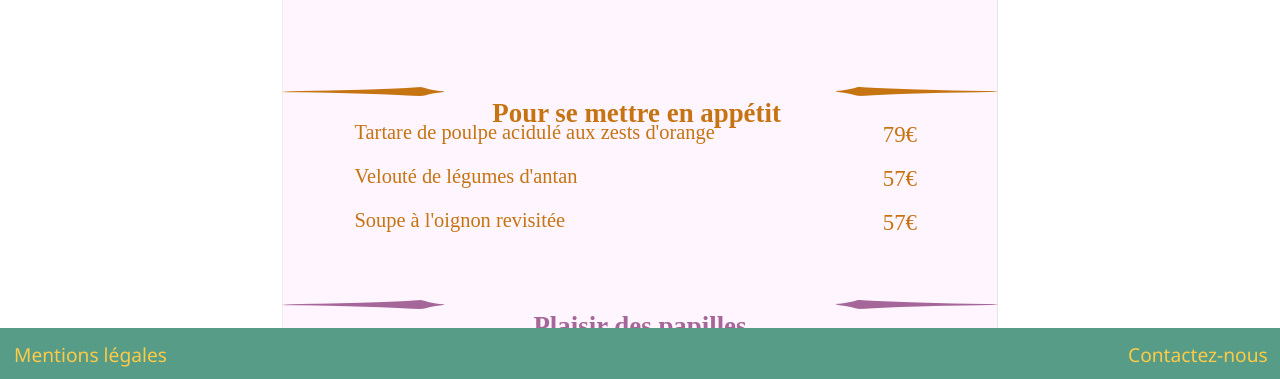
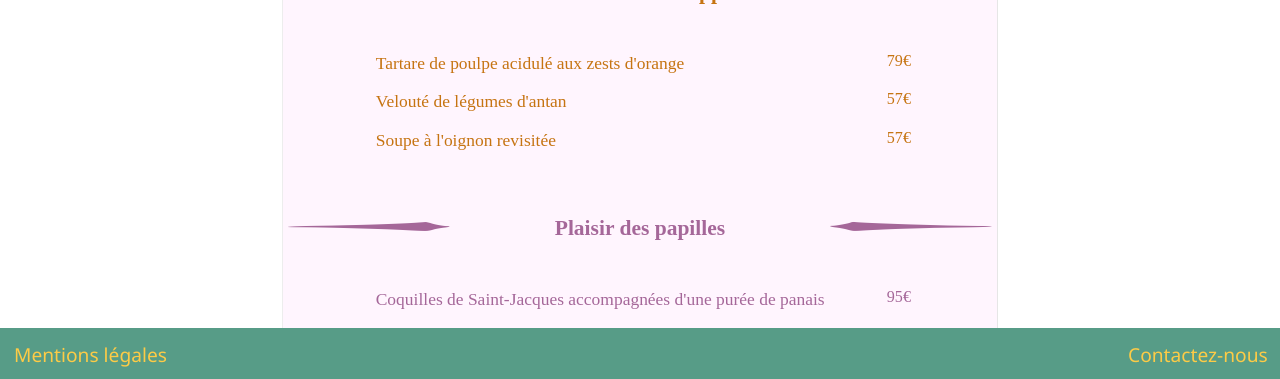
Before and after one commit to GT2020-go/Openclassrooms-_P3, a plain HTML site: page menu2.html in a window 1280 px wide. Shown: the part 421-800 px from the top of the page. Drawn offline with Linux system fonts and the light colour scheme; files whose address does not match are found by name; a web font is replaced by a local one.

Commit message:
Style menu2

```diff
--- a/sass/pages/_menu1.scss
+++ b/sass/pages/_menu1.scss
@@ -39,8 +39,8 @@
         display: flex;
         justify-content: space-between;
         margin: -0.5em 0 0 0;
-        h3 {
-            padding-top: 8%; //puttitle between the bars
+        .underline {
+            padding-top: 8%; //put title between the bars
         }
     }
     .dish {
--- a/sass/pages/_menu2.scss
+++ b/sass/pages/_menu2.scss
@@ -1,22 +1,37 @@
 .details--menu2 {
     @include stylemenu2;
-    .details {
-        justify-content: center;
-    }
+    justify-content: flex-start;
+    padding: 0em 0.2em 0em 0.2em;
     .title {
         &--top {
             width: 100%;
-            font-size: 1.5em;
+            font-size: 1.25em;
             display: flex;
             flex-direction: column;
             justify-content: center;
             align-content: center;
-            margin: 3em 0 2em 0;
+            margin: 3em 0 2.2em 0;
         }
     }
     .starters,
-    .maincourses {
-        margin: 0 0 1.2em 0;
+    .maincourses,
+    .desserts {
+        .content {
+            p {
+                padding: .5em 5em;
+            }
+            margin: 1.2em 0 1.5em 0;
+            .dish {
+                &__name {
+                    padding-right: 0;
+                }
+                &__price {
+                    padding-left: 0;
+                    font-size: .6em;
+                    vertical-align: bottom;
+                }
+            }
+        }
     }
     .starters__title,
     .maincourses__title,
@@ -25,6 +40,16 @@
         display: flex;
         justify-content: space-between;
         margin: -2em 0 -2.2em 0;
+    }
+    .dish {
+        &__name {
+            padding-right: 0;
+        }
+        &__price {
+            padding-left: 0;
+            font-size: .6em;
+            vertical-align: bottom;
+        }
     }
     .starters {
         color: $txtcolor21;
@@ -37,7 +62,6 @@
                 height: 2px;
                 left: 0%;
                 background: $txtcolor21;
-                ;
                 transition: width 0.3s ease 0s;
                 width: 0;
             }
@@ -45,16 +69,6 @@
                 width: 100%;
                 left: 0;
             }
-        }
-    }
-    .dish {
-        &__name {
-            padding-left: 3.5em;
-        }
-        &__price {
-            padding-right: 3.5em;
-            font-size: .85em;
-            vertical-align: bottom;
         }
     }
     .maincourses {
@@ -68,7 +82,6 @@
                 height: 2px;
                 left: 0%;
                 background: $txtcolor22;
-                ;
                 transition: width 0.3s ease 0s;
                 width: 0;
             }
@@ -89,7 +102,6 @@
                 height: 2px;
                 left: 0%;
                 background: $txtcolor23;
-                ;
                 transition: width 0.3s ease 0s;
                 width: 0;
             }
@@ -99,4 +111,14 @@
             }
         }
     }
+    .dish {
+        &__name {
+            padding-right: 0em;
+        }
+        &__price {
+            padding-left: 0em;
+            font-size: .6em;
+            vertical-align: bottom;
+        }
+    }
 }
--- a/sass/utils/_mixins.scss
+++ b/sass/utils/_mixins.scss
@@ -14,7 +14,6 @@
     h2 {
         font-family: 'Kalam', cursive, sans-serif;
         font-size: 2em;
-        //font-family: "Comic Sans MS", cursive, sans-serif;
         font-weight: 700;
     }
     h3 {
@@ -23,12 +22,11 @@
         display: block;
         &::after {
             background: none repeat scroll 0 0 transparent;
-            bottom: 2.8em; //trait sous les titres h3
+            bottom: -2em; //trait sous les titres h3 << pourquoi ca ne fonctionne plus?
             content: "";
             display: inline-block;
             height: 2px;
             left: 0%;
-            ;
             background: $txtcolor1;
             transition: width 0.3s ease 0s;
             width: 0;
@@ -86,15 +84,14 @@
     }
     h3 {
         font-family: 'ogiremaregular';
-        font-size: 1em;
-        padding-top: 3.25em;
+        font-size: .8em;
+        padding-top: 10%;
         display: block;
     }
     //
     p {
         font-family: 'ogiremaregular';
-        font-size: .76em;
-        padding: 0.4em 0 0.4em 0;
+        font-size: .65em;
     }
     .icon-menu2left:before,
     .icon-menu2right:before {
```
Also changed, not shown: css/main.css, 1 other file.
